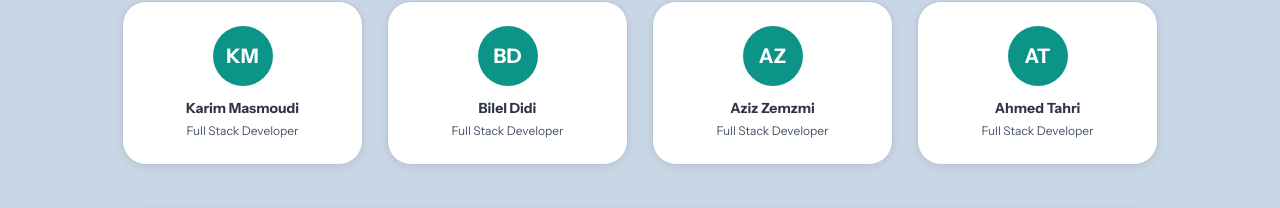
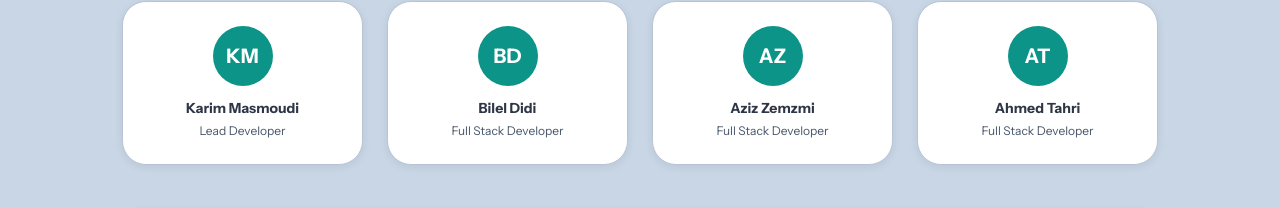
Before and after one commit to Kernel-Hunter/smart-vehicle-rental-system, a Vue app in the folder frontend/: page /about in a window 1280 px wide. Shown: the part 859-1067 px from the top of the page. Built offline with nearby package versions, Linux system fonts and the light colour scheme; a web font is replaced by a local one.

Commit message:
Update AboutView.vue

```diff
--- a/frontend/src/views/AboutView.vue
+++ b/frontend/src/views/AboutView.vue
@@ -84,7 +84,7 @@ export default {
         { icon: 'mdi-docker',      color: 'primary',   name: 'Docker',      desc: 'Deployment'    },
       ],
       team: [
-        { name: 'Karim Masmoudi', initials: 'KM', role: 'Full Stack Developer', link: 'https://karimmasmoudi.vercel.app/' },
+        { name: 'Karim Masmoudi', initials: 'KM', role: 'Lead Developer', link: 'https://karimmasmoudi.vercel.app/' },
         { name: 'Bilel Didi',     initials: 'BD', role: 'Full Stack Developer', link: null },
         { name: 'Aziz Zemzmi',    initials: 'AZ', role: 'Full Stack Developer', link: null },
         { name: 'Ahmed Tahri',    initials: 'AT', role: 'Full Stack Developer', link: null },
```
